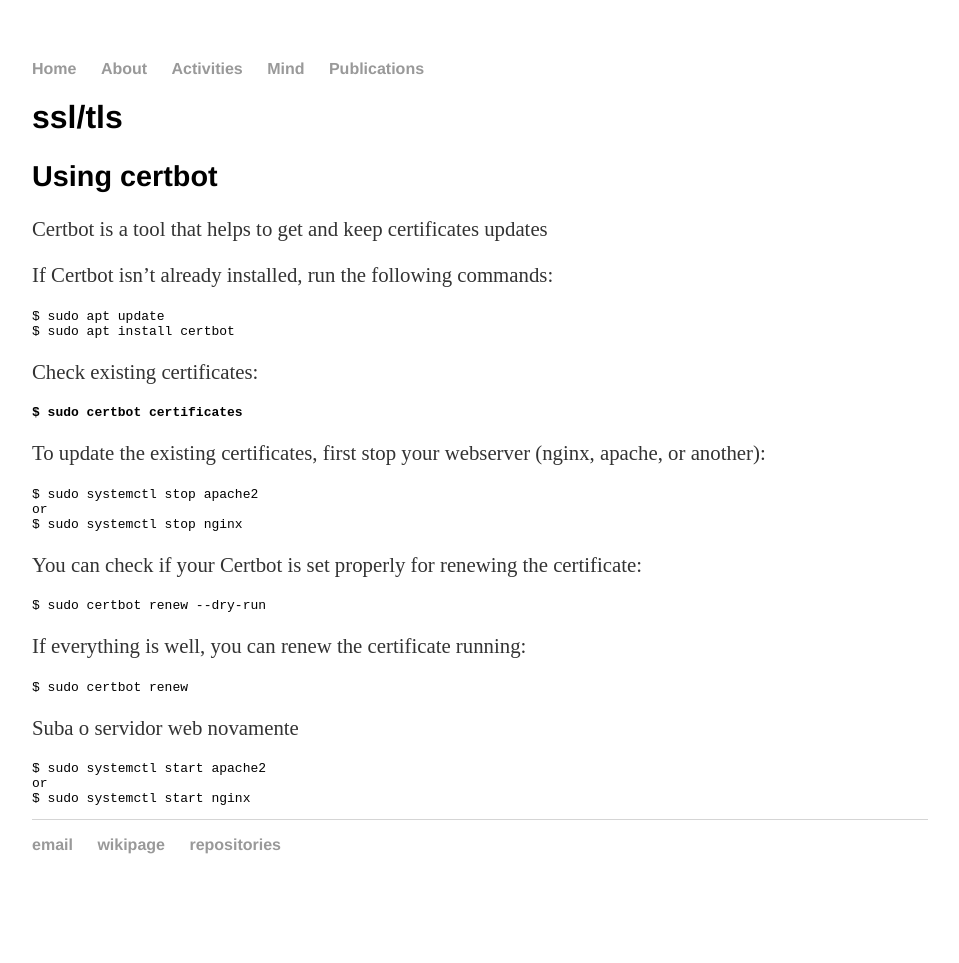
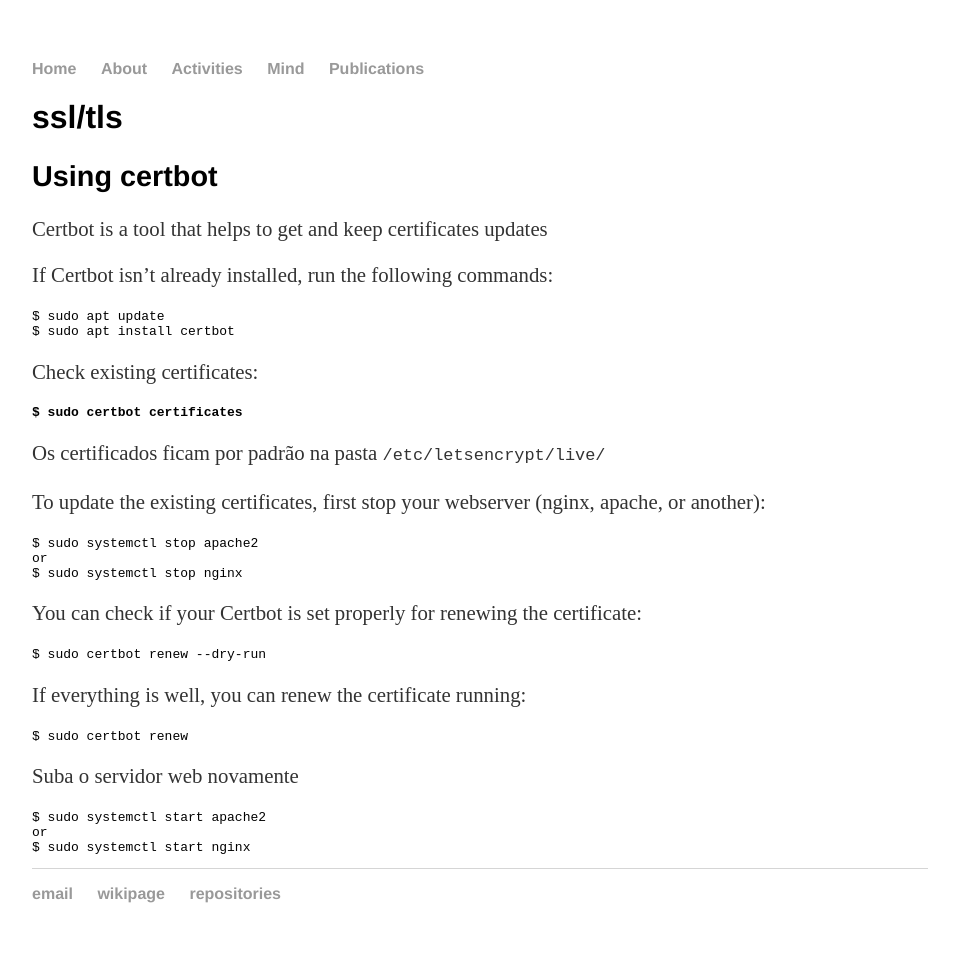
Before and after one commit to cleberjamaral/cleberjamaral.github.io, a Jekyll site: the page built from knowledge/programming/ssl-tls.md, in a window 1280 px wide. Shown: the whole page, without its empty margins (160-1119 px from the left). Built offline with Jekyll 4.4.1, drawn with Linux system fonts in a browser that asks for light colours; our own code applies the rules of GitHub Pages for plain Markdown files; before the commit the page ends 914 px from its top, so only the background shows below that.

Commit message:
GITBOOK-257: change request with no subject merged in GitBook

```diff
--- a/knowledge/programming/ssl-tls.md
+++ b/knowledge/programming/ssl-tls.md
@@ -15,6 +15,8 @@
 
 <pre><code><strong>$ sudo certbot certificates
 </strong></code></pre>
+
+Os certificados ficam por padrão na pasta `/etc/letsencrypt/live/`
 
 To update the existing certificates, first stop your webserver (nginx, apache, or another):
 
```
